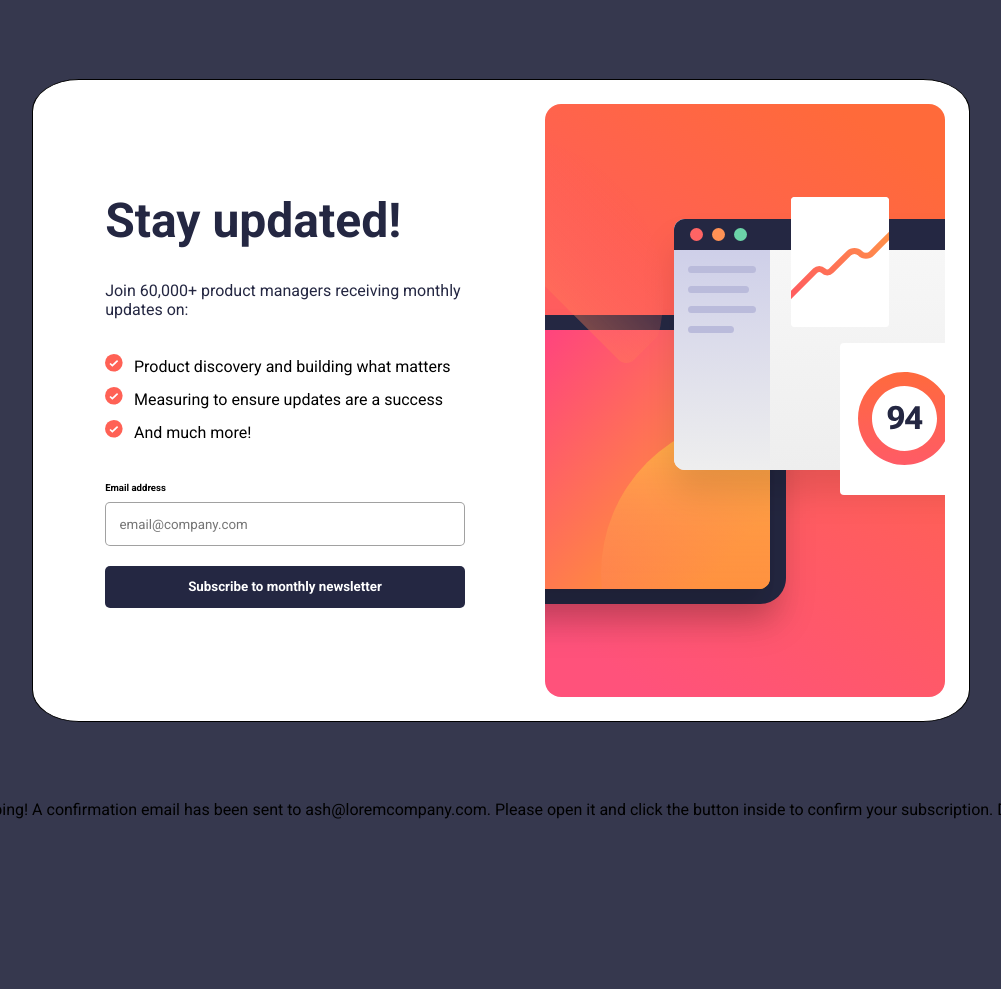
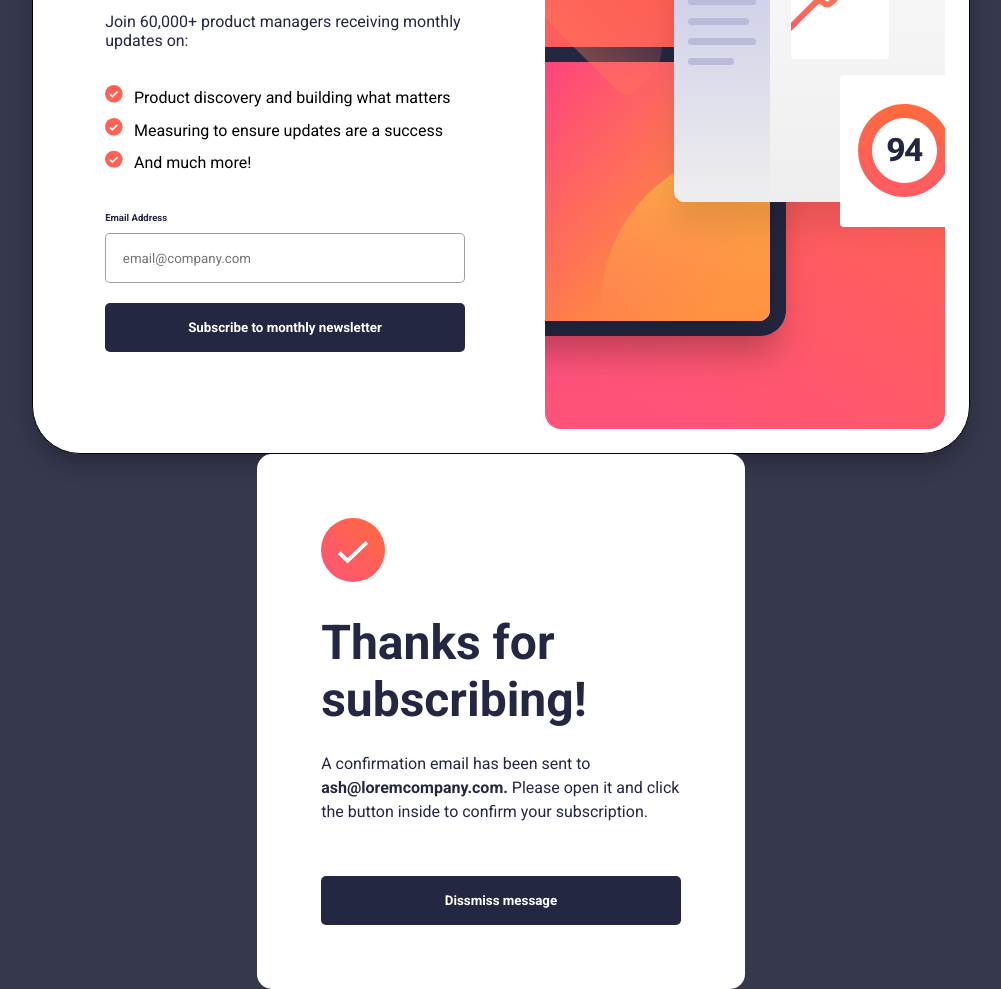
Before and after one commit to TomasPereira-Dev/frontendMentor-Challenge2, a plain HTML site: page index.html in a window 1280 px wide. Shown: the whole page, without its empty margins (139-1140 px from the left). Before the commit the page ends 819 px from the top, so only its background shows below. Drawn offline with Linux system fonts and the light colour scheme.

Commit message:
added box shadow, hover transitions to buttons, and created the suscribed popup

```diff
--- a/index.html
+++ b/index.html
@@ -9,8 +9,9 @@
   <link rel="preconnect" href="https://fonts.gstatic.com" crossorigin>
   <link href="https://fonts.googleapis.com/css2?family=Roboto:wght@400;700&display=swap" rel="stylesheet">
   <link rel="stylesheet" href="styles.css">
+  <link rel="stylesheet" href="successModalStyles.css">
+  <title>Newsletter sign-up form with success message</title>
 
-  <title>Newsletter sign-up form with success message</title>
 </head>
 <body>
 
@@ -19,36 +20,37 @@
   <main>
     <div class="newsletter-component-container">
       <div class="newsletter-text-and-form">
-        <p class="text-title">Stay updated!</p>
+        <p><span>Stay updated!</span></p>
         <p>Join 60,000+ product managers receiving monthly updates on:</p>
         <ul>
           <li>Product discovery and building what matters</li>
           <li>Measuring to ensure updates are a success</li>
           <li>And much more!</li>
         </ul>
+
+
         <form action="">
-
-          <input type="email" placeholder="email@company.com">
+            <div class="input-text">
+              <p>Email Address</p>
+              <p class="required-email-message">Valid email required</p>
+            </div>
+            <input class="input" type="email" placeholder="email@company.com" required>
+          </label>
           <button type="submit">Subscribe to monthly newsletter</button>
         </form>
       </div>
       <img src="./assets/illustration-sign-up-desktop.svg" alt="a ilustration for the signup form">
     </div>
+
+    <div class="form-success-container">
+      <img src="./assets/icon-success.svg">
+      <div class="form-success-text-container">
+        <p class="form-success-title">Thanks for subscribing!</p>
+        <p class="form-success-text">A confirmation email has been sent to <span>ash@loremcompany.com.</span> Please open it and click the button inside to confirm your subscription.</p>
+      </div>
+      <button>Dissmiss message</button>
+    </div>
   </main>
-
-
-  <!-- Sign-up form end -->
-
-  <!-- Success message start -->
-
-  Thanks for subscribing!
-
-  A confirmation email has been sent to ash@loremcompany.com.
-  Please open it and click the button inside to confirm your subscription.
-
-  Dismiss message
-
-  <!-- Success message end -->
-
+  <script src="./modal.js"></script>
 </body>
 </html>
--- /dev/null
+++ b/modal.js
@@ -0,0 +1,23 @@
+const requireEmailMessage = document.querySelector(".required-email-message");
+const emailInput = document.querySelector(".input");
+
+
+const Regex = /[-A-Za-z0-9!#$%&'*+\/=?^_`{|}~]+(?:\.[-A-Za-z0-9!#$%&'*+\/=?^_`{|}~]+)*@(?:[A-Za-z0-9](?:[-A-Za-z0-9]*[A-Za-z0-9])?\.)+[A-Za-z0-9](?:[-A-Za-z0-9]*[A-Za-z0-9])?/i;
+
+const updateEmail = ()=>{
+    let email = emailInput.value;
+    console.log(email, Regex.test(email))
+    if(!Regex.test(email)){
+        requireEmailMessage.style.opacity = "100%";
+        emailInput.style.backgroundColor = " hsl(5, 100%, 95%)";
+        emailInput.style.border = "1px solid #FF673E";
+        emailInput.style.color = "#FF673E";
+
+    }else{
+        requireEmailMessage.style.opacity = "0";
+        emailInput.style.backgroundColor = "#ffffff";
+        emailInput.style.border = "1px solid hsl(234, 29%, 20%)";
+        emailInput.style.color = "hsl(234, 29%, 20%)";
+    }
+}
+emailInput.addEventListener("input", updateEmail);
--- a/styles.css
+++ b/styles.css
@@ -20,7 +20,9 @@ p{
 form{
     display: flex;
     flex-direction: column;
+    justify-content: space-between;
 }
+
 
 main{
     display: flex;
@@ -38,7 +40,8 @@ main{
     background-color: #ffffff;
     padding: 1.5em;
     border: 1px solid black;
-    border-radius: 5%;
+    border-radius: 3em;
+    box-shadow: 0 10px 20px hsla(0, 0%, 0%, 0.25);
 }
 
 .newsletter-text-and-form{
@@ -49,8 +52,8 @@ main{
     margin-left: 1em;
 }
 
-.text-title{
-    font-size: 3em;
+.newsletter-text-and-form span{
+    font-size: 3.5em;
     font-weight: 700;
 }
 
@@ -64,17 +67,33 @@ li::marker{
     content: url("./assets/icon-list.svg");
 }
 
+.input-text{
+    display: flex;
+    justify-content: space-between;
+    font-size: .6em;
+    margin-bottom: 1em;
+    font-weight: 700;
+}
+
+.required-email-message{
+    opacity: 0;
+    color: #FF673E;
+}
+
 input{
-    padding: 1em;
+    padding: 1.25em;
     border: 1px solid rgba(128, 128, 128, 0.74);
     border-radius: 5px;
 }
 
-form::before{
-    content: "Email address";
-    font-size: .6em;
-    margin-bottom: 1em;
-    font-weight: 700;
+input:focus{
+    border: 1px solid black;
+}
+
+input:invalid:not(:focus):not(:placeholder-shown){
+    background-color: hsl(7, 100%, 95%);
+    border: 1px solid #FF673E;
+    color: #FF673E;
 }
 
 button{
@@ -82,7 +101,13 @@ button{
     color: #ffffff;
     border: none;
     border-radius: 5px;
-    padding: 1em;
+    padding: 1.25em;
     margin-top: 1.5em;
     font-weight: 700;
+    transition: background 500ms ease-in-out;
 }
+
+button:hover{
+    background: linear-gradient(#FF5476,#FF673E);
+    box-shadow: 0 5px 20px hsla(13, 100%, 62%, .75);
+}
--- /dev/null
+++ b/successModalStyles.css
@@ -0,0 +1,33 @@
+.form-success-container{
+    display: flex;
+    flex-direction: column;
+    background-color: #ffffff;
+    gap: 2em;
+    border-radius: 15px;
+    padding: 4em;
+}
+
+.form-success-container img{
+    max-width: 4em;
+}
+
+.form-success-text-container{
+    display: flex;
+    flex-direction: column;
+    gap: 1.5em;
+}
+
+.form-success-title{
+    font-size: 3em;
+    font-weight: 700;
+    max-width: 10ch;
+}
+
+.form-success-text{
+    max-width: 40ch;
+    line-height: 1.5em;
+}
+
+.form-success-text span{
+    font-weight: 700;
+}
```
